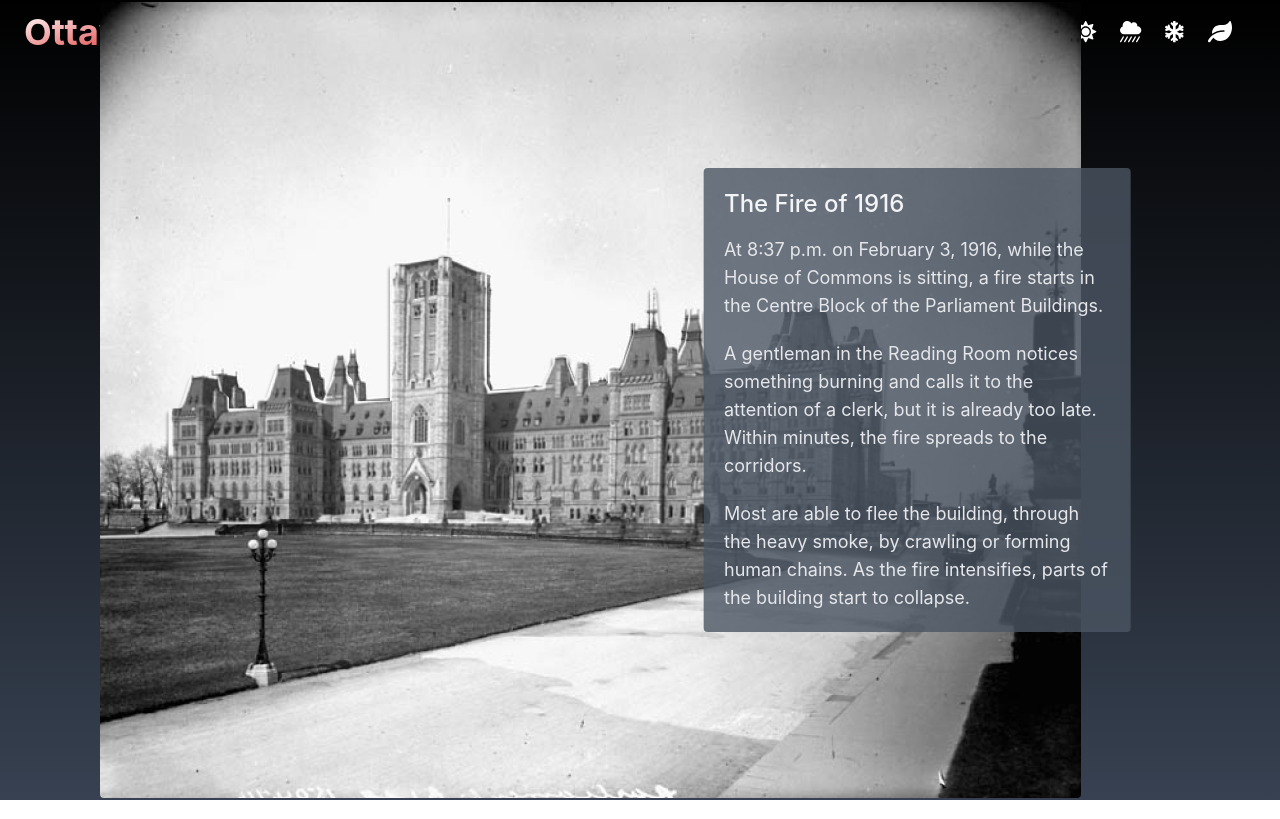
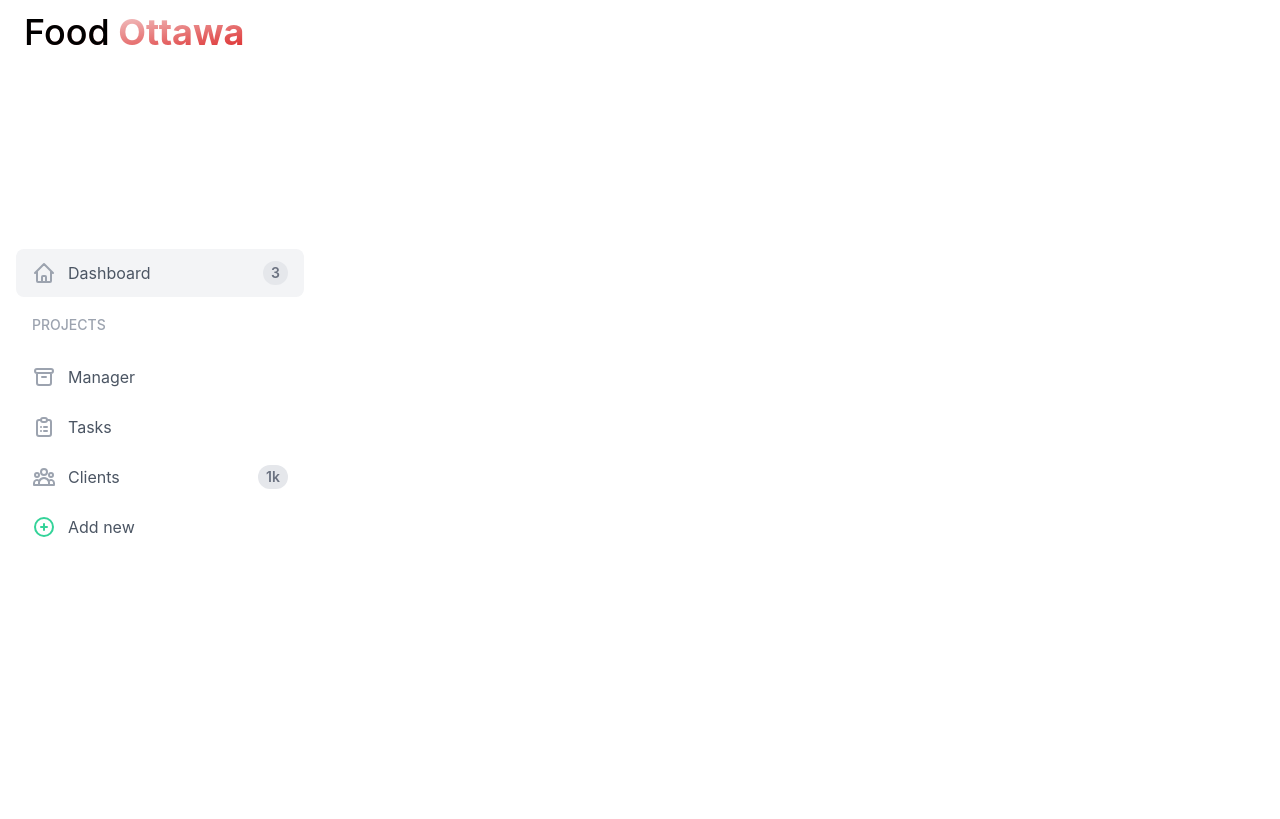
Before and after one commit to marvincayetano/awatto, a React (Vite) app: page / in a window 1280 px wide. Built offline with nearby package versions, Linux system fonts and the light colour scheme.

Commit message:
🔥 Chore: foodottawa init:

```diff
--- a/src/App.tsx
+++ b/src/App.tsx
@@ -3,14 +3,16 @@ import Parl from "./components/Parl";
 import Nav from "./components/Nav";
 import Overlay from "./components/Overlay";
 import HistoryParl from "./components/HistoryParl";
+import Food from "./components/Food";
 
 function App() {
   return (
-    <div className="relative h-screen h-width bg-gradient-to-b from-black to-gray-700">
+    <div className="relative h-screen h-width">
       <Nav />
       {/* <Overlay /> */}
       {/* <Parl /> */}
-      <HistoryParl />
+      {/* <HistoryParl /> */}
+      <Food />
     </div>
   );
 }
--- a/src/components/Food/components/Food.tsx
+++ b/src/components/Food/components/Food.tsx
@@ -3,5 +3,128 @@ import React from "react";
 interface FoodProps {}
 
 export function Food({}: FoodProps) {
-  return <div></div>;
+  return (
+    <div className="min-h-screen flex items-center justify-start">
+      <div className="flex w-full max-w-xs p-4 bg-white">
+        <ul className="flex flex-col w-full">
+          <li className="my-px">
+            <a
+              href="#"
+              className="flex flex-row items-center h-12 px-4 rounded-lg text-gray-600 bg-gray-100"
+            >
+              <span className="flex items-center justify-center text-lg text-gray-400">
+                <svg
+                  fill="none"
+                  strokeLinecap="round"
+                  strokeLinejoin="round"
+                  strokeWidth="2"
+                  viewBox="0 0 24 24"
+                  stroke="currentColor"
+                  className="h-6 w-6"
+                >
+                  <path d="M3 12l2-2m0 0l7-7 7 7M5 10v10a1 1 0 001 1h3m10-11l2 2m-2-2v10a1 1 0 01-1 1h-3m-6 0a1 1 0 001-1v-4a1 1 0 011-1h2a1 1 0 011 1v4a1 1 0 001 1m-6 0h6"></path>
+                </svg>
+              </span>
+              <span className="ml-3">Dashboard</span>
+              <span className="flex items-center justify-center text-sm text-gray-500 font-semibold bg-gray-200 h-6 px-2 rounded-full ml-auto">
+                3
+              </span>
+            </a>
+          </li>
+          <li className="my-px">
+            <span className="flex font-medium text-sm text-gray-400 px-4 my-4 uppercase">
+              Projects
+            </span>
+          </li>
+          <li className="my-px">
+            <a
+              href="#"
+              className="flex flex-row items-center h-12 px-4 rounded-lg text-gray-600 hover:bg-gray-100"
+            >
+              <span className="flex items-center justify-center text-lg text-gray-400">
+                <svg
+                  fill="none"
+                  strokeLinecap="round"
+                  strokeLinejoin="round"
+                  strokeWidth="2"
+                  viewBox="0 0 24 24"
+                  stroke="currentColor"
+                  className="h-6 w-6"
+                >
+                  <path d="M5 8h14M5 8a2 2 0 110-4h14a2 2 0 110 4M5 8v10a2 2 0 002 2h10a2 2 0 002-2V8m-9 4h4"></path>
+                </svg>
+              </span>
+              <span className="ml-3">Manager</span>
+            </a>
+          </li>
+          <li className="my-px">
+            <a
+              href="#"
+              className="flex flex-row items-center h-12 px-4 rounded-lg text-gray-600 hover:bg-gray-100"
+            >
+              <span className="flex items-center justify-center text-lg text-gray-400">
+                <svg
+                  fill="none"
+                  strokeLinecap="round"
+                  strokeLinejoin="round"
+                  strokeWidth="2"
+                  viewBox="0 0 24 24"
+                  stroke="currentColor"
+                  className="h-6 w-6"
+                >
+                  <path d="M9 5H7a2 2 0 00-2 2v12a2 2 0 002 2h10a2 2 0 002-2V7a2 2 0 00-2-2h-2M9 5a2 2 0 002 2h2a2 2 0 002-2M9 5a2 2 0 012-2h2a2 2 0 012 2m-3 7h3m-3 4h3m-6-4h.01M9 16h.01"></path>
+                </svg>
+              </span>
+              <span className="ml-3">Tasks</span>
+            </a>
+          </li>
+          <li className="my-px">
+            <a
+              href="#"
+              className="flex flex-row items-center h-12 px-4 rounded-lg text-gray-600 hover:bg-gray-100"
+            >
+              <span className="flex items-center justify-center text-lg text-gray-400">
+                <svg
+                  fill="none"
+                  strokeLinecap="round"
+                  strokeLinejoin="round"
+                  strokeWidth="2"
+                  viewBox="0 0 24 24"
+                  stroke="currentColor"
+                  className="h-6 w-6"
+                >
+                  <path d="M17 20h5v-2a3 3 0 00-5.356-1.857M17 20H7m10 0v-2c0-.656-.126-1.283-.356-1.857M7 20H2v-2a3 3 0 015.356-1.857M7 20v-2c0-.656.126-1.283.356-1.857m0 0a5.002 5.002 0 019.288 0M15 7a3 3 0 11-6 0 3 3 0 016 0zm6 3a2 2 0 11-4 0 2 2 0 014 0zM7 10a2 2 0 11-4 0 2 2 0 014 0z"></path>
+                </svg>
+              </span>
+              <span className="ml-3">Clients</span>
+              <span className="flex items-center justify-center text-sm text-gray-500 font-semibold bg-gray-200 h-6 px-2 rounded-full ml-auto">
+                1k
+              </span>
+            </a>
+          </li>
+          <li className="my-px">
+            <a
+              href="#"
+              className="flex flex-row items-center h-12 px-4 rounded-lg text-gray-600 hover:bg-gray-100"
+            >
+              <span className="flex items-center justify-center text-lg text-green-400">
+                <svg
+                  fill="none"
+                  strokeLinecap="round"
+                  strokeLinejoin="round"
+                  strokeWidth="2"
+                  viewBox="0 0 24 24"
+                  stroke="currentColor"
+                  className="h-6 w-6"
+                >
+                  <path d="M12 9v3m0 0v3m0-3h3m-3 0H9m12 0a9 9 0 11-18 0 9 9 0 0118 0z"></path>
+                </svg>
+              </span>
+              <span className="ml-3">Add new</span>
+            </a>
+          </li>
+        </ul>
+      </div>
+    </div>
+  );
 }
--- a/src/components/Nav/components/Nav.tsx
+++ b/src/components/Nav/components/Nav.tsx
@@ -19,12 +19,12 @@ export const Nav: React.FC<NavProps> = ({}) => {
   return (
     <div className="h-16 inline-flex w-full justify-between items-center pr-6 pl-6 fixed">
       <a href="">
-        <h1 className="text-4xl font-bold text-transparent bg-clip-text bg-gradient-to-br from-white to-red-600">
-          Ottawa
+        <h1 className="text-4xl font-bold text-transparent bg-clip-text bg-gradient-to-br from-gray-50 to-red-600">
+          <span className="text-4xl font-medium text-black">Food</span> Ottawa
         </h1>
       </a>
-      <NavMenu type={currentType} />
-      <div className="flex h-auto">
+      {/* <NavMenu type={currentType} /> */}
+      {/* <div className="flex h-auto">
         <FontAwesomeIcon
           className="mr-10 hover: cursor-pointer"
           color="gray"
@@ -46,7 +46,7 @@ export const Nav: React.FC<NavProps> = ({}) => {
           setType={setCurrentType}
         />
         <NavIcon icon={faLeaf} type={NavType.spring} setType={setCurrentType} />
-      </div>
+      </div> */}
     </div>
   );
 };
```
